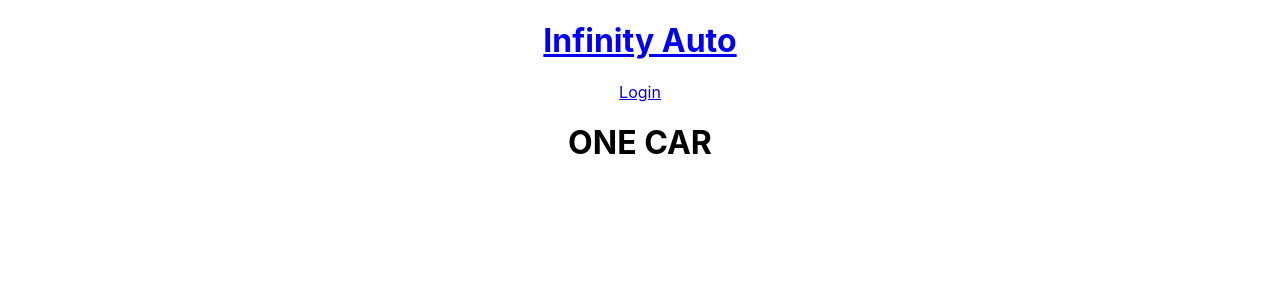
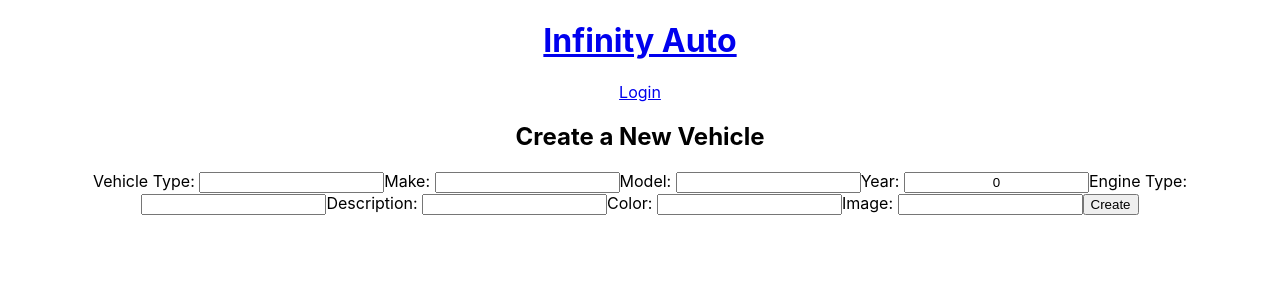
Before and after one commit to zohaibk22/infinity-Performance, a React (Create React App) app in the folder client/: page /vehicles/new in a window 1280 px wide. Shown: the top 300 px of the page. Built offline with nearby package versions, Linux system fonts and the light colour scheme; no server answers.

Commit message:
commited

```diff
--- a/client/src/Components/Home/Home.jsx
+++ b/client/src/Components/Home/Home.jsx
@@ -15,7 +15,7 @@ export default function Home(props) {
 
                 </div>
             ))}
-            <button onClick = {()=> (props.history.push('/vehicles'))}>Add Project +</button>
+            <button onClick = {()=> (props.history.push('/vehicles/new'))}>Add Project +</button>
         </div>
     )
 }
--- a/client/src/Components/NewVehicle/NewVehicle.jsx
+++ b/client/src/Components/NewVehicle/NewVehicle.jsx
@@ -1,11 +1,12 @@
 import React, {useState} from 'react'
+import { createNewVehicle } from '../../Services/vehicle';
 
-export default function NewVehicle() {
+export default function NewVehicle(props) {
     const [vehicleData, setVehicleData] = useState({
         vehicle_type: '',
         make: '',
         model: '',
-        year: null,
+        year: 0,
         engine_type: '',
         description: '',
         color: '',
@@ -14,6 +15,7 @@ export default function NewVehicle() {
     })
 
     const handleChange = (e) => {
+
         const {name, value} = e.target;
         setVehicleData({
             ...vehicleData,
@@ -21,12 +23,24 @@ export default function NewVehicle() {
         })
     }
 
+    const handleSubmit = async (e) => {
+        e.preventDefault()
+        const newVehicle = await createNewVehicle(vehicleData)
+        props.setShowAllVehicleData([
+            ...props.showAllVehicleData,
+            newVehicle
+        ] )
+        props.history.push('/vehicles')
+
+
+    }
+
 
     return (
         <div>
             <h2>Create a New Vehicle</h2>
 
-            <form>
+            <form onSubmit ={handleSubmit}>
                 <label>Vehicle Type: </label>
                 <input
                     type="text"
--- a/client/src/Components/shared/Header/Header.jsx
+++ b/client/src/Components/shared/Header/Header.jsx
@@ -19,7 +19,7 @@ import {removeToken} from '../../../Services/auth'
     }
     return (
         <div>
-            <Link to='/home'><h1>Infinity Auto</h1></Link>
+            <Link to='/vehicles'><h1>Infinity Auto</h1></Link>
 
 
             {props.currentUser !==null ?
--- a/client/src/Components/shared/Main/Main.jsx
+++ b/client/src/Components/shared/Main/Main.jsx
@@ -37,7 +37,7 @@ export default function Main(props) {
                 <Intro />
             )}/>
 
-            <Route path='/home' exact render={(props)=> (
+            <Route path='/vehicles' exact render={(props)=> (
                 <Home
 
                 {...props}
@@ -67,17 +67,20 @@ export default function Main(props) {
             />
 
 
-            <Route path='/vehicles/:id'  exact render={(props) => (
+            <Route path='/vehicle/:id'  exact render={(props) => (
                 <OneVehicle
                  {...props}
                  />
             )}
             />
 
-            <Route path='/vehicles' exact render={(props) => (
+            <Route path='/vehicles/new' exact render={(props) => (
                 <NewVehicle
 
                 {...props}
+
+                showAllVehicleData = {showAllVehicleData}
+                setShowAllVehicleData = {setShowAllVehicleData}
 
 
 
--- a/client/src/Services/vehicle.js
+++ b/client/src/Services/vehicle.js
@@ -6,26 +6,28 @@ export const readAllVehicles = async () => {
 };
 
 export const readOneVehicle = async (id) => {
-  const resp = await api.get(`\vehicles/${id}`);
+  const resp = await api.get(`/vehicles/${id}`);
   return resp.data;
 };
 
 export const createNewVehicle = async (vehicleData) => {
-  const resp = await api.post(`/vehicles`, { vehicleData: vehicleData });
+  const resp = await api.post(`/vehicles`, { vehicle: vehicleData });
   return resp.data;
 };
 
 export const updateVehicle = async (id, vehicleData) => {
-  const resp = await api.put(`/vehicles/${id}`, { vehicleData: vehicleData }); //for our strong params within vehicle controller
+  const resp = await api.put(`/vehicles/${id}`, { vehicle: vehicleData }); //for our strong params within vehicle controller
   return resp.data;
 };
 
 export const deleteVehicle = async (id) => {
-  const resp = await api.delete(`vehicles/${id}`);
+  const resp = await api.delete(`/vehicles/${id}`);
   return resp;
 };
 
 export const addModification = async (id, modification_id) => {
-  const resp = await api.get(`modifications/${modification_id}/vehicles/${id}`);
+  const resp = await api.get(
+    `/modifications/${modification_id}/vehicles/${id}`
+  );
   return resp.data;
 };
```
Also changed, not shown: 2 other files (tests, documents, lock files or other folders).
